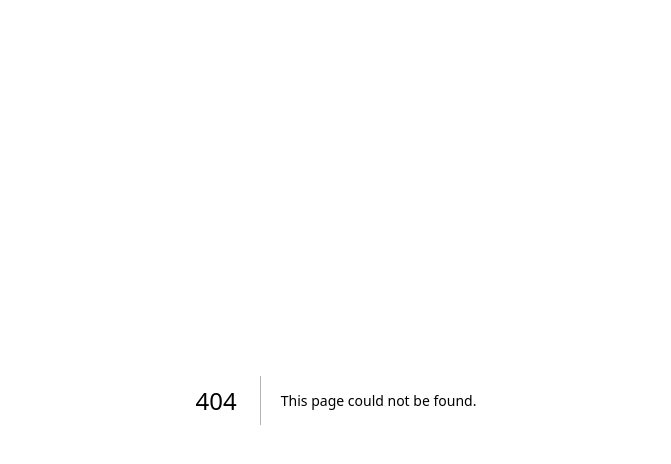
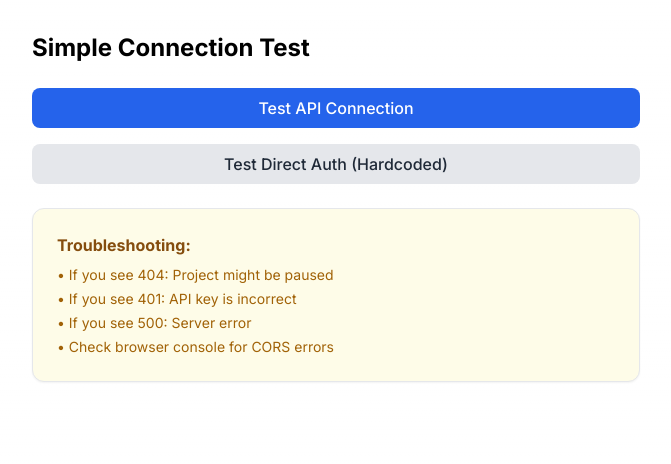
Before and after one commit to hulk84/HealthAI-Saas, a Next.js app: page /simple-test in a window 1280 px wide. Before the commit this address had no page. Shown: the top 464 px of the page, without its empty margins (304-975 px from the left). Built offline with nearby package versions, Linux system fonts and the light colour scheme.

Commit message:
Add simple connection test to diagnose Supabase issues

```diff
--- /dev/null
+++ b/src/app/api/test-connection/route.ts
@@ -0,0 +1,72 @@
+import { NextResponse } from 'next/server'
+
+export async function GET() {
+  const results = {
+    timestamp: new Date().toISOString(),
+    env: {
+      hasUrl: !!process.env.NEXT_PUBLIC_SUPABASE_URL,
+      hasAnonKey: !!process.env.NEXT_PUBLIC_SUPABASE_ANON_KEY,
+      hasServiceKey: !!process.env.SUPABASE_SERVICE_ROLE_KEY,
+    },
+    tests: []
+  }
+
+  // Test 1: Basic connection to Supabase
+  try {
+    const url = process.env.NEXT_PUBLIC_SUPABASE_URL
+    const key = process.env.NEXT_PUBLIC_SUPABASE_ANON_KEY
+
+    if (!url || !key) {
+      results.tests.push({
+        name: 'Environment Check',
+        success: false,
+        error: 'Missing environment variables'
+      })
+      return NextResponse.json(results)
+    }
+
+    // Test REST API
+    const restResponse = await fetch(`${url}/rest/v1/`, {
+      headers: {
+        'apikey': key,
+        'Authorization': `Bearer ${key}`
+      }
+    })
+
+    results.tests.push({
+      name: 'REST API Connection',
+      success: restResponse.ok,
+      status: restResponse.status,
+      statusText: restResponse.statusText
+    })
+
+    // Test if we can access the profiles table
+    const profilesResponse = await fetch(`${url}/rest/v1/profiles?select=count`, {
+      headers: {
+        'apikey': key,
+        'Authorization': `Bearer ${key}`,
+        'Prefer': 'count=exact'
+      }
+    })
+
+    results.tests.push({
+      name: 'Profiles Table Access',
+      success: profilesResponse.ok,
+      status: profilesResponse.status,
+      statusText: profilesResponse.statusText
+    })
+
+  } catch (error: any) {
+    results.tests.push({
+      name: 'Connection Test',
+      success: false,
+      error: error.message
+    })
+  }
+
+  return NextResponse.json(results, {
+    headers: {
+      'Cache-Control': 'no-store, max-age=0'
+    }
+  })
+}
--- /dev/null
+++ b/src/app/simple-test/page.tsx
@@ -0,0 +1,99 @@
+'use client'
+
+import { useState } from 'react'
+
+export default function SimpleTestPage() {
+  const [results, setResults] = useState<any>(null)
+  const [loading, setLoading] = useState(false)
+
+  const testConnection = async () => {
+    setLoading(true)
+    try {
+      const response = await fetch('/api/test-connection')
+      const data = await response.json()
+      setResults(data)
+    } catch (error: any) {
+      setResults({ error: error.message })
+    }
+    setLoading(false)
+  }
+
+  const testBasicAuth = async () => {
+    setLoading(true)
+    try {
+      const url = 'https://fulxozhozkeovsdvwjbl.supabase.co'
+      const key = 'eyJhbGciOiJIUzI1NiIsInR5cCI6IkpXVCJ9.eyJpc3MiOiJzdXBhYmFzZSIsInJlZiI6ImZ1bHhvemhvemtlb3ZzZHZ3amJsIiwicm9sZSI6ImFub24iLCJpYXQiOjE3NTIwOTM4MjQsImV4cCI6MjA2NzY2OTgyNH0.UWsV9DGCE-_pYRO_N2sdohmP5aAdFFl_BFdCnU_jvZE'
+
+      // Test auth endpoint directly
+      const response = await fetch(`${url}/auth/v1/signup`, {
+        method: 'POST',
+        headers: {
+          'apikey': key,
+          'Content-Type': 'application/json',
+        },
+        body: JSON.stringify({
+          email: `test${Date.now()}@example.com`,
+          password: 'testpassword123'
+        })
+      })
+
+      const data = await response.json()
+
+      setResults({
+        status: response.status,
+        statusText: response.statusText,
+        data: data,
+        timestamp: new Date().toISOString()
+      })
+    } catch (error: any) {
+      setResults({
+        error: error.message,
+        timestamp: new Date().toISOString()
+      })
+    }
+    setLoading(false)
+  }
+
+  return (
+    <div className="p-8 max-w-2xl mx-auto">
+      <h1 className="text-2xl font-bold mb-6">Simple Connection Test</h1>
+
+      <div className="space-y-4 mb-6">
+        <button
+          onClick={testConnection}
+          disabled={loading}
+          className="btn-primary w-full"
+        >
+          Test API Connection
+        </button>
+
+        <button
+          onClick={testBasicAuth}
+          disabled={loading}
+          className="btn-secondary w-full"
+        >
+          Test Direct Auth (Hardcoded)
+        </button>
+      </div>
+
+      {results && (
+        <div className="card">
+          <h2 className="font-bold mb-2">Results:</h2>
+          <pre className="bg-gray-100 p-4 rounded overflow-auto text-sm">
+            {JSON.stringify(results, null, 2)}
+          </pre>
+        </div>
+      )}
+
+      <div className="mt-6 card bg-yellow-50">
+        <h3 className="font-bold text-yellow-800 mb-2">Troubleshooting:</h3>
+        <ul className="text-sm text-yellow-700 space-y-1">
+          <li>• If you see 404: Project might be paused</li>
+          <li>• If you see 401: API key is incorrect</li>
+          <li>• If you see 500: Server error</li>
+          <li>• Check browser console for CORS errors</li>
+        </ul>
+      </div>
+    </div>
+  )
+}
```
